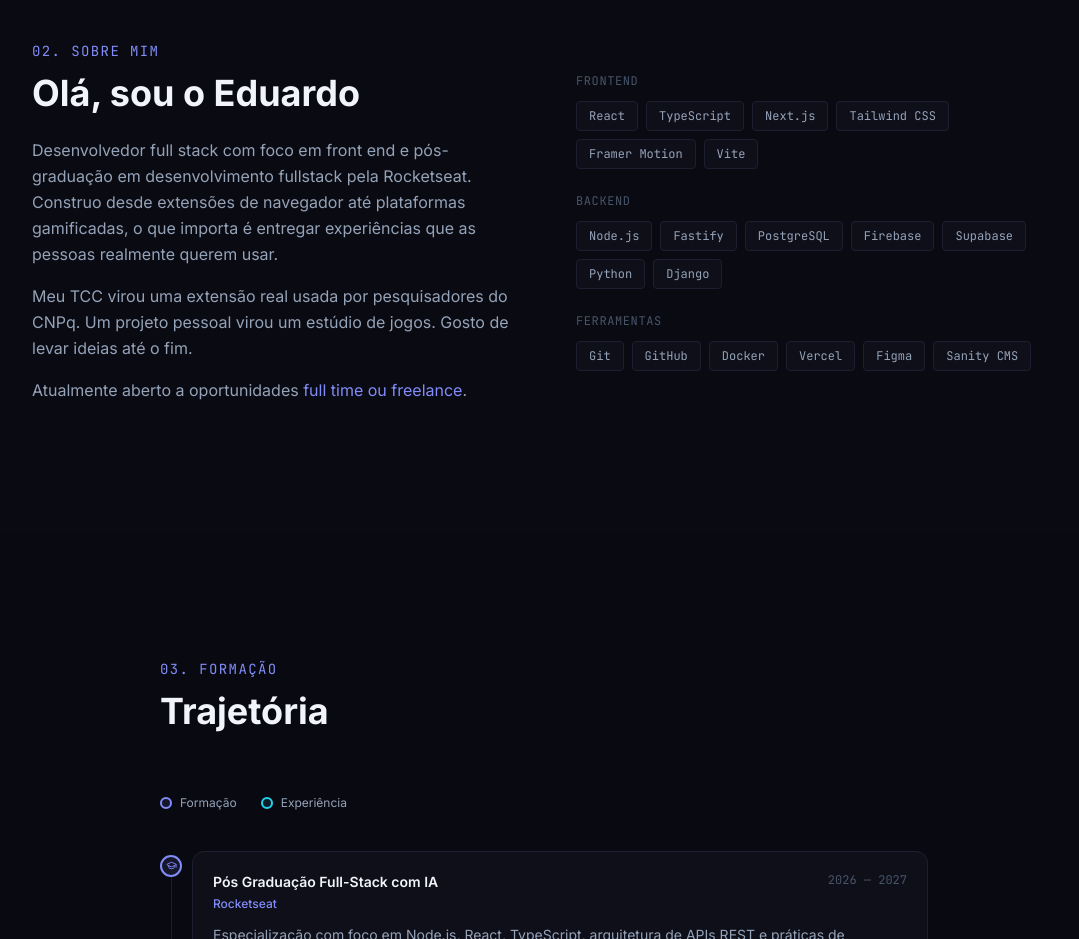
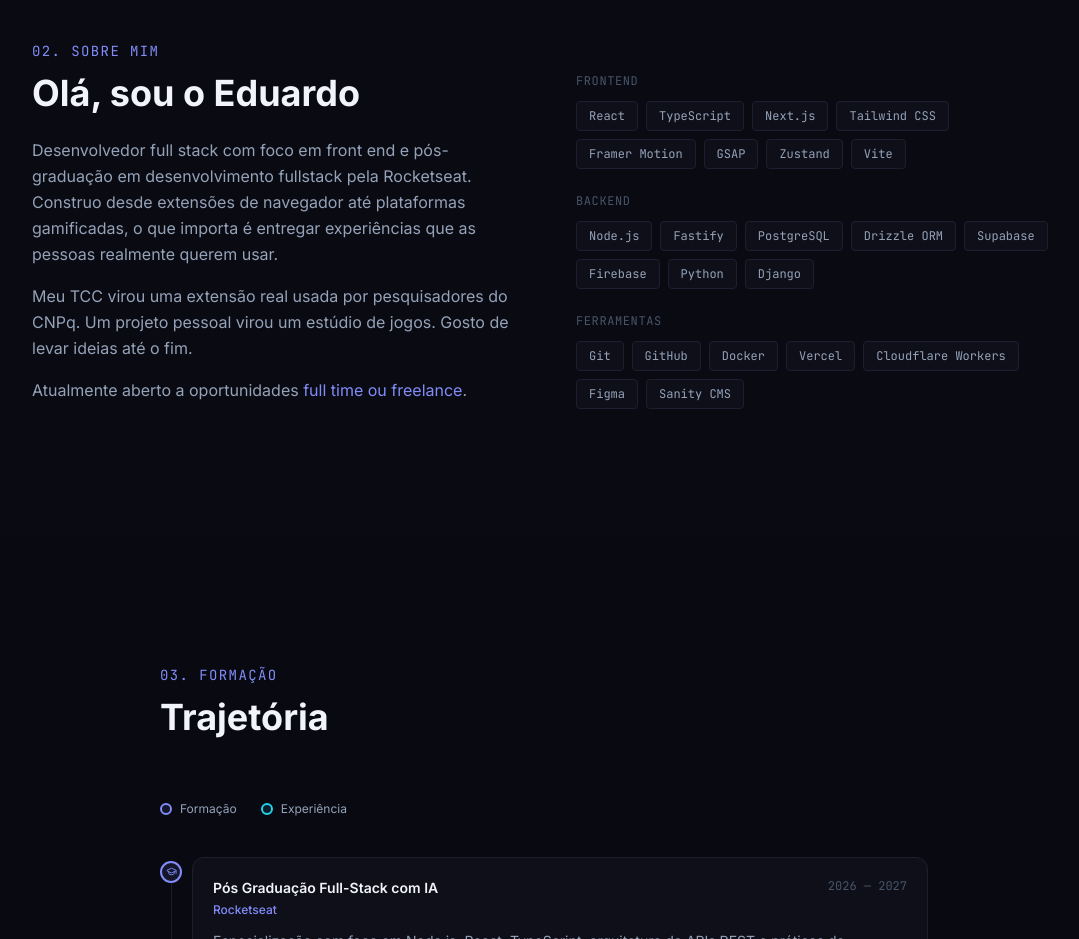
Before and after one commit to eduardotajra/portfolio-eduardotajra, a React (Vite) app: page / in a window 1280 px wide. Shown: the part 3260-4199 px from the top of the page, without its empty margins (96-1175 px from the left). Built offline with nearby package versions, Linux system fonts and the light colour scheme.

Commit message:
chore: update skills with drizzle, gsap, zustand and workers

```diff
--- a/src/components/About.jsx
+++ b/src/components/About.jsx
@@ -2,9 +2,9 @@ import { useRef } from 'react'
 import { motion, useInView } from 'framer-motion'
 
 const skills = {
-  Frontend: ['React', 'TypeScript', 'Next.js', 'Tailwind CSS', 'Framer Motion', 'Vite'],
-  Backend: ['Node.js', 'Fastify', 'PostgreSQL', 'Firebase', 'Supabase', 'Python', 'Django'],
-  Ferramentas: ['Git', 'GitHub', 'Docker', 'Vercel', 'Figma', 'Sanity CMS'],
+  Frontend: ['React', 'TypeScript', 'Next.js', 'Tailwind CSS', 'Framer Motion', 'GSAP', 'Zustand', 'Vite'],
+  Backend: ['Node.js', 'Fastify', 'PostgreSQL', 'Drizzle ORM', 'Supabase', 'Firebase', 'Python', 'Django'],
+  Ferramentas: ['Git', 'GitHub', 'Docker', 'Vercel', 'Cloudflare Workers', 'Figma', 'Sanity CMS'],
 }
 
 export default function About() {
```
